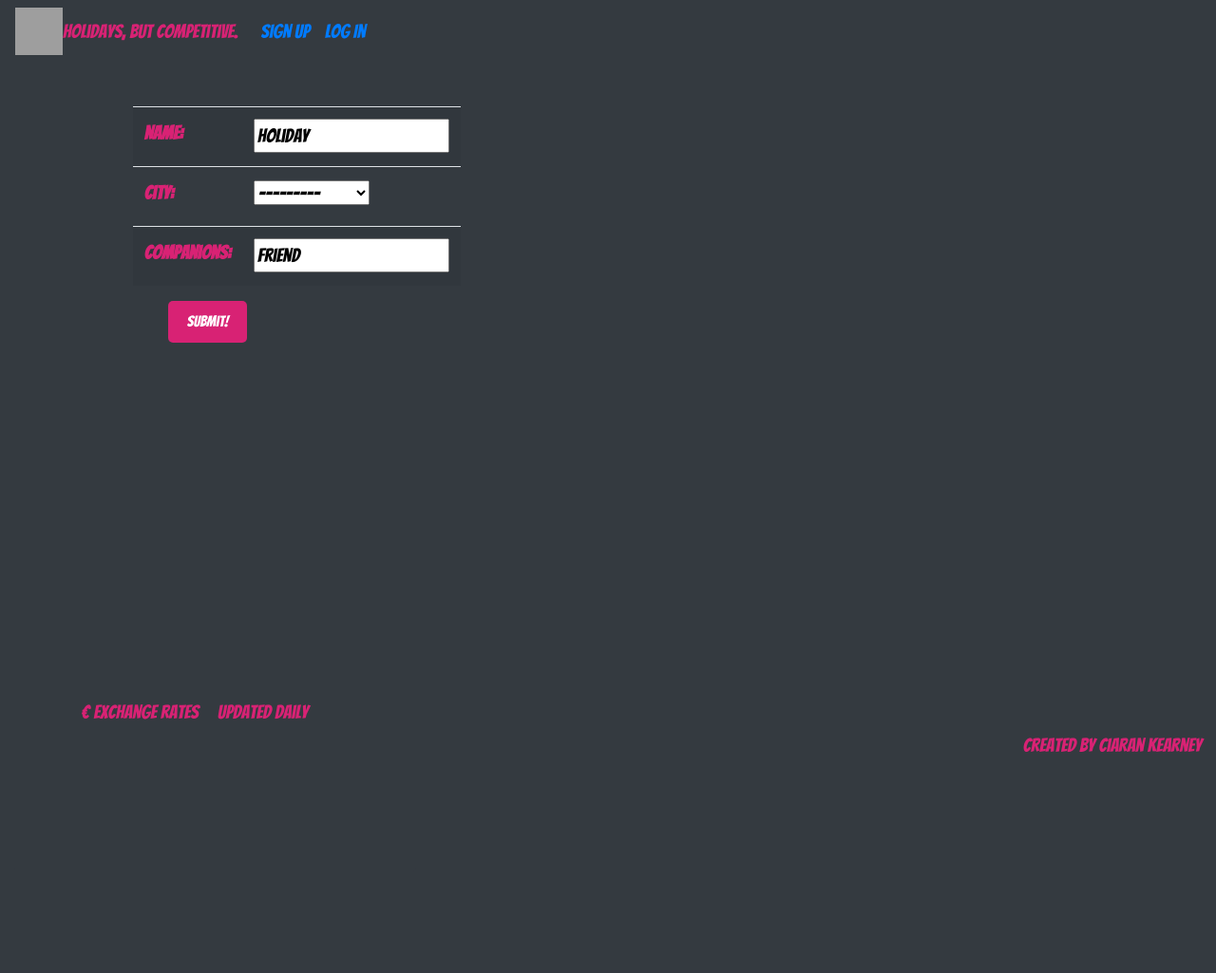
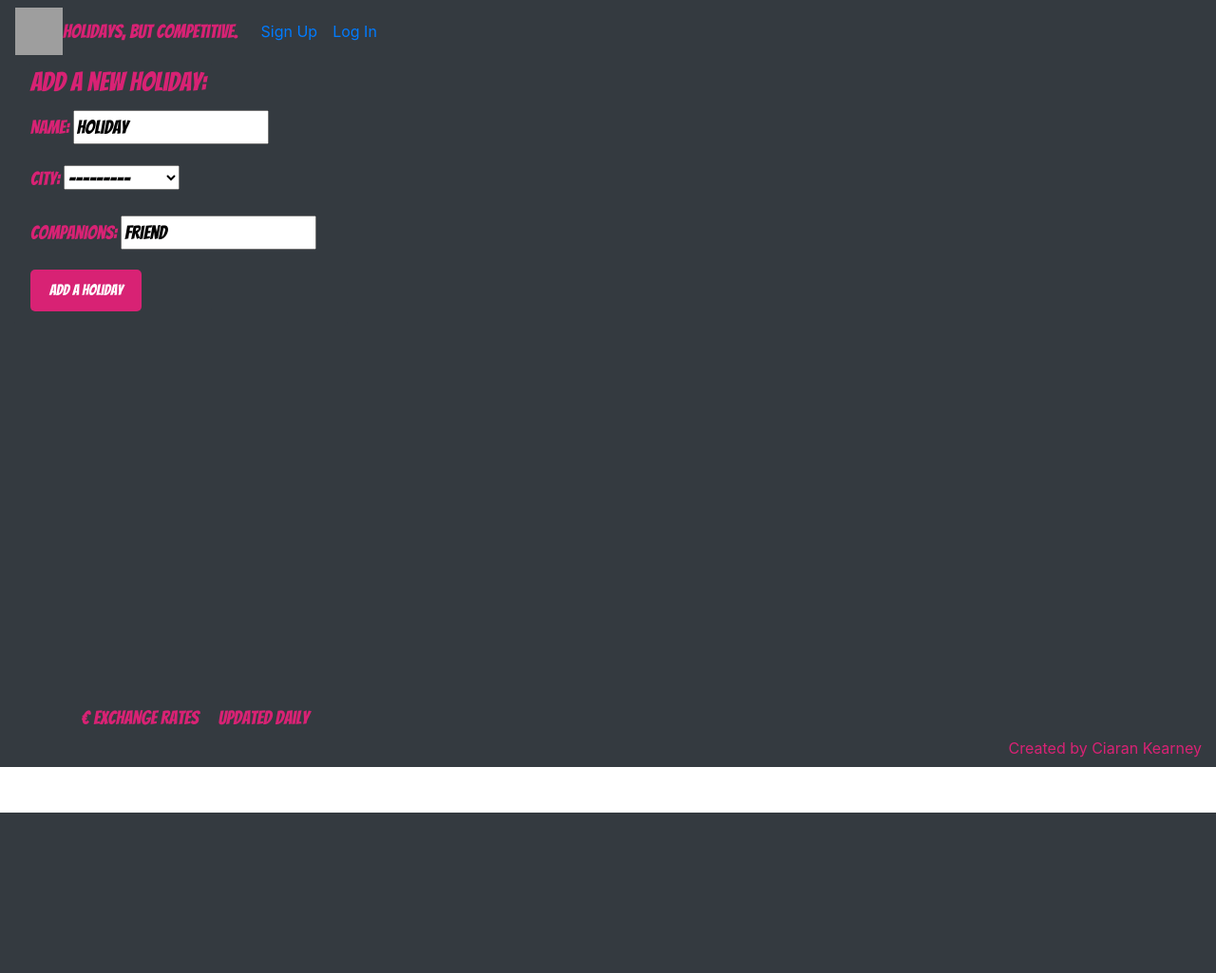
Before and after one commit to kearmododragon/final-project, a Django app: template main_app/templates/holidays/index.html in a window 1280 px wide. Shown: the top 1025 px of the page at 95% size. After the commit the page ends 856 px from the top, so only its background shows below. Run offline with Django 4.2, Linux system fonts and the light colour scheme; the template is opened without the code that fills it: values that come from a table or form of the project are taken from there, others are empty; data comes from the database, SQL or seed files in the repository; some libraries are stand-ins or nearby versions; some web fonts are replaced; grey boxes are pictures that could not be loaded.

Commit message:
holiday form/add holiday

```diff
--- a/main_app/templates/holidays/index.html
+++ b/main_app/templates/holidays/index.html
@@ -6,7 +6,19 @@
     <div class="card align-items-stretch bg-dark border-dark">
       <span class="navbar-brand mb-0 h1" style="color: #d82274; font-family: 'Bangers', cursive;">
         <h3>Add a new holiday:</h3>
-        {% include 'holiday_form.html' %}
+        <div class="col-md-8 my-2 d-flex align-items-stretch">
+          <div class="card align-items-stretch bg-dark border-dark">
+            <span class="navbar-brand mb-0 h1" style="color: #d82274; font-family: 'Bangers', cursive;">
+              <h3>Add a new holiday:</h3>
+            </span>
+            <form action="{% url 'add_holiday' %}" method="POST" class="my-form">
+              {% csrf_token %}
+              {{ holiday_form.as_p }}
+              <input type="submit" class="btn" value="Add a holiday">
+            </form>
+          </div>
+        </div>
+
       </span>
     </div>
   </div>
```
